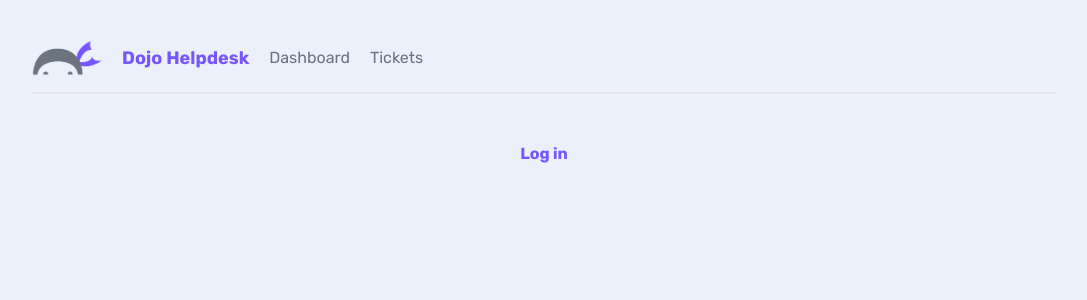
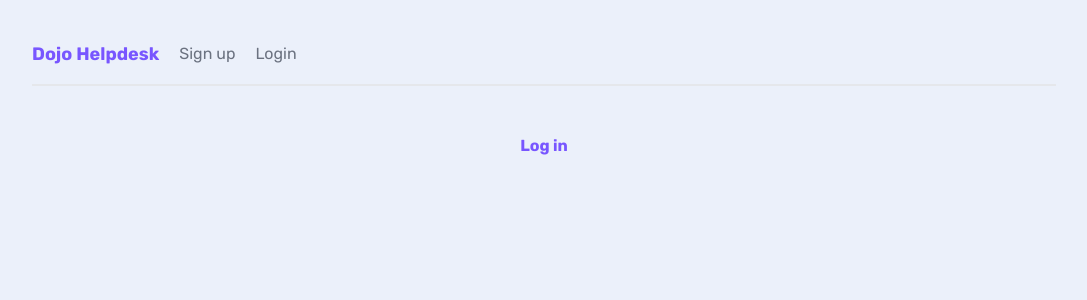
Before and after one commit to rollingsxshi/next13.4-helpdesk, a Next.js app: page /login in a window 1280 px wide. Shown: the top 300 px of the page, without its empty margins (96-1183 px from the left). Built offline with nearby package versions, Linux system fonts and the light colour scheme.

Commit message:
nested layouts

```diff
--- /dev/null
+++ b/app/(auth)/layout.tsx
@@ -0,0 +1,19 @@
+import Link from "next/link"
+
+const AuthLayout = ({
+  children,
+}: {
+  children: React.ReactNode
+}) => {
+  return (
+    <>
+      <nav>
+        <h1>Dojo Helpdesk</h1>
+        <Link href={'/signup'}>Sign up</Link>
+        <Link href={'/login'}>Login</Link>
+      </nav>
+      {children}
+    </>
+  )
+}
+export default AuthLayout
--- /dev/null
+++ b/app/(dashboard)/layout.tsx
@@ -0,0 +1,15 @@
+import Navbar from "../components/Navbar"
+
+const DashboardLayout = ({
+  children,
+}: {
+  children: React.ReactNode
+}) => {
+  return (
+    <>
+      <Navbar />
+      {children}
+    </>
+  )
+}
+export default DashboardLayout
--- a/app/layout.tsx
+++ b/app/layout.tsx
@@ -1,9 +1,6 @@
 import './globals.css'
 import type { Metadata } from 'next'
 import { Rubik } from 'next/font/google'
-
-// components
-import Navbar from './components/Navbar'
 
 const rubik = Rubik({ subsets: ['latin'] })
 
@@ -20,7 +17,6 @@
   return (
     <html lang="en">
       <body className={rubik.className}>
-        <Navbar />
         {children}
       </body>
     </html>
```
